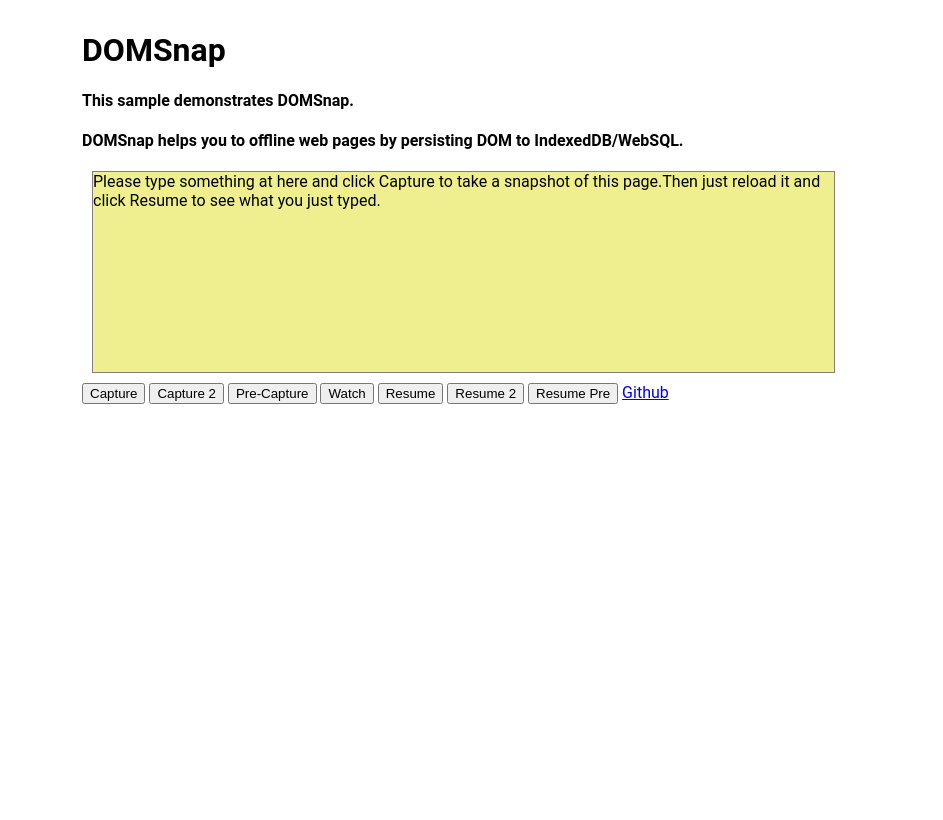
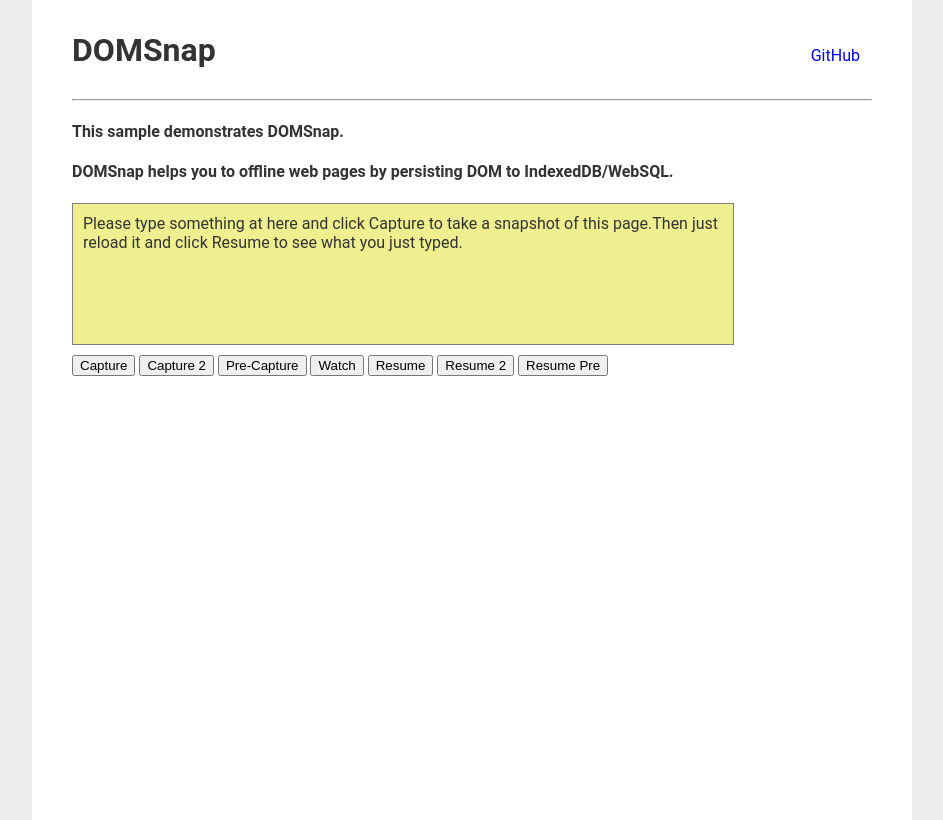
Before and after one commit to unbug/DOMSnap, a website built with webpack: page index.html in a window 1280 px wide. Shown: the whole page, without its empty margins (168-1111 px from the left). Built offline with nearby package versions, Linux system fonts and the light colour scheme.

Commit message:
new look

```diff
--- a/index.html
+++ b/index.html
@@ -7,21 +7,56 @@
   <meta name="description" content="Offline web pages by persisting DOM to IndexedDB/WebSQL" />
   <meta name="keywords" content="DOMSnap, offline html, application cache, window.caches, IndexedDB, WebSQL">
   <style>
-    body {
-      padding: 10px;
-      background-color: #fff;
+    html,body {
+      width: 100%;
+      height: 100%;
+      padding: 0;
+      margin: 0;
       box-sizing: border-box;
       font-family: "Roboto", "Helvetica", "Arial", sans-serif;
+      color: #333;
+      background-color: #eee;
+    }
+    a{
+      text-decoration: none;
+    }
+    .clearfix::before,
+    .clearfix::after {
+      content: "";
+      display: table;
+    }
+
+    .clearfix::after {
+      clear: both;
+    }
+    .container{
+      min-height: 100%;
+      padding: 10px 40px;
+      background: #fff;
+    }
+    .container>header{
+      vertical-align: middle;
+    }
+    .container>header>div{
+      display: inline-block;
+    }
+    .container>header .title{
+      width: 70%;
+    }
+    .container>header .links{
+      width: 28%;
+      text-align: right;
     }
     [contenteditable]{
-      width: 95%;
-      height: 200px;
-      margin: 10px;
+      max-width: 80%;
+      height: 120px;
+      margin: 10px 0;
+      padding: 10px;
       border: solid 1px gray;
       background-color: #efef8f;
     }
     @media screen and (min-width: 832px) {
-      body {
+      .container {
         width: 800px;
         margin: 0 auto;
       }
@@ -29,14 +64,21 @@
   </style>
 </head>
 <body ontuchstart="">
-  <main id="main">
-    <h1>DOMSnap</h1>
+  <main class="container">
+    <header class="clearfix">
+      <div class="title"><h1>DOMSnap</h1></div>
+      <div class="links">
+        <a href="https://github.com/unbug/DOMSnap">GitHub</a>
+      </div>
+    </header>
+    <hr>
+    <section id="main">
       <h4>This sample demonstrates DOMSnap.</h4>
       <h4>DOMSnap helps you to offline web pages by persisting DOM to IndexedDB/WebSQL.</h4>
       <div contenteditable="true">
         Please type something at here and click Capture to take a snapshot of this page.Then just reload it and click Resume to see what you just typed.
       </div>
-  </main>
+    </section>
     <button onclick="capture()" title="Capture for default">Capture</button>
     <button onclick="capture(2)" title="Capture with specified id 2">Capture 2</button>
     <button onclick="preCapture()" title="Capture with specified html">Pre-Capture</button>
@@ -44,7 +86,7 @@
     <button onclick="resume()" title="Resume default">Resume</button>
     <button onclick="resume(2)" title="Resume Capture 2">Resume 2</button>
     <button onclick="resume('pre_id')" title="Resume Pre-Capture">Resume Pre</button>
-  <a href="https://github.com/unbug/DOMSnap">Github</a>
+  </main>
   <script src="dist/DOMSnap.min.js"></script>
   <script>
     var DS = DOMSnap(function () {
```
Lines whose indentation alone changed are shown as unchanged.
